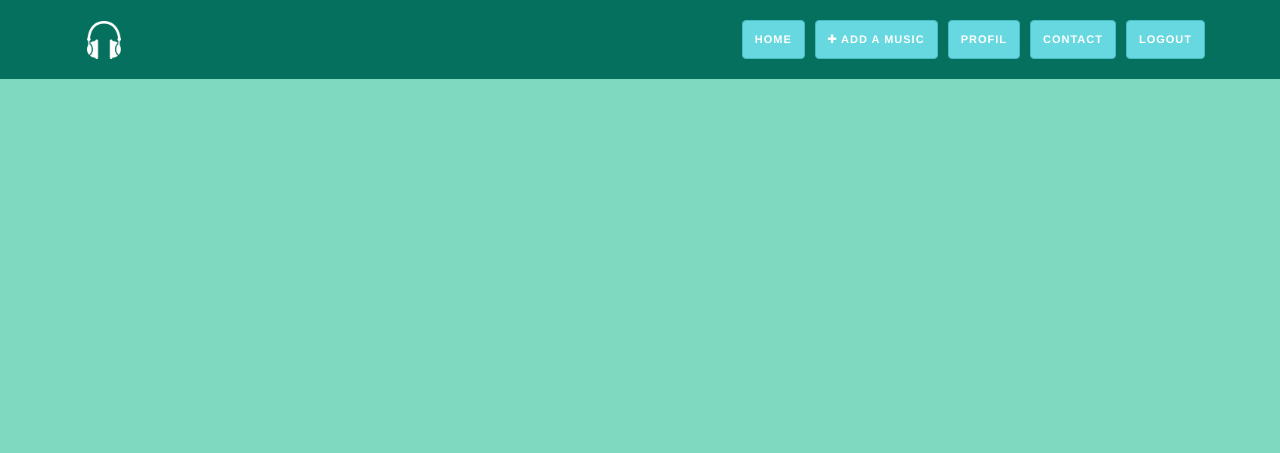
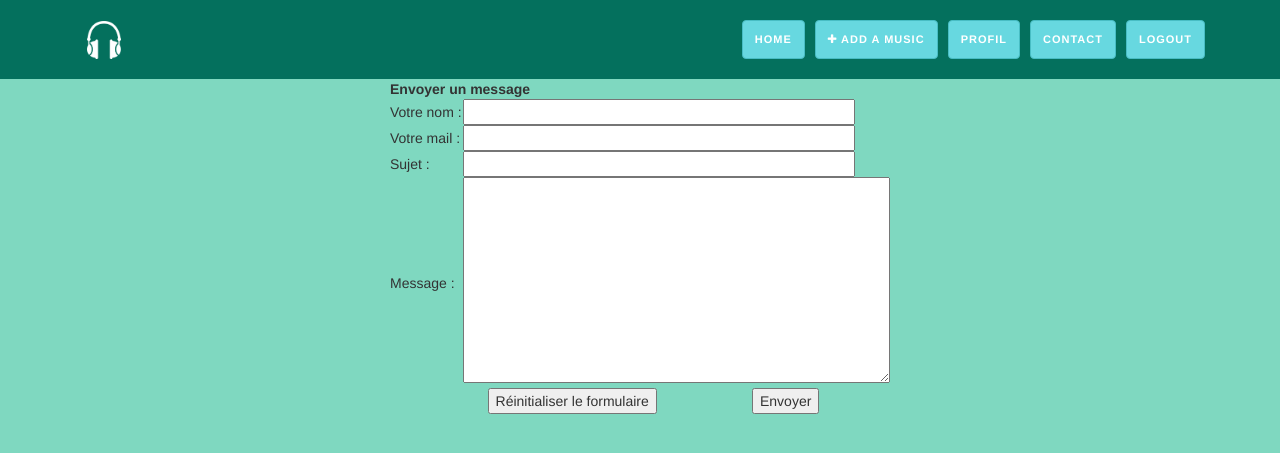
Before and after one commit to Xavpob/Test-GIT, a PHP site: page /contact in a window 1280 px wide. Shown: the top 453 px of the page. Run offline with PHP 8.4, Linux system fonts and the light colour scheme.

Commit message:
add contact form

```diff
--- a/IIM_A2_GIT-master/view/contact.php
+++ b/IIM_A2_GIT-master/view/contact.php
@@ -3,7 +3,38 @@
 	<div class="container">
 		<div class="row">
 			<div class="col-xs-12 col-sm-12 col-md-12 col-lg-12">
-
+			<table width="500" border="0" align="center" cellpadding="0" cellspacing="0">
+				<form action="envoi.php" method="post" enctype="application/x-www-form-urlencoded" name="formulaire">
+				<tr>
+				<td colspan="3"><strong>Envoyer un message</strong></td>
+				</tr>
+				<tr>
+				<td><div align="left">Votre nom :</div></td>
+				<td colspan="2"><input type="text" name="nom" size="45" maxlength="100"></td>
+				</tr>
+				<tr>
+				<td width="17%"><div align="left">Votre mail :</div></td>
+				<td colspan="2"><input type="text" name="mail" size="45" maxlength="100"></td>
+				</tr>
+				<tr>
+				<td><div align="left">Sujet : </div></td>
+				<td colspan="2"><input type="text" name="objet" size="45" maxlength="120"></td>
+				</tr>
+				<tr>
+				<td><div align="left">Message : </div></td>
+				<td colspan="2"><textarea name="message" cols="50" rows="10"></textarea></td>
+				</tr>
+				<tr>
+				<td></td>
+				<td width="42%"><center>
+				<input type="reset" name="Submit" value="Réinitialiser le formulaire">
+				</center></td>
+				<td width="41%"><center>
+				<input type="submit" name="Submit" value="Envoyer">
+				</center></td>
+				</tr>
+				</form>
+				</table>
 			</div>
 		</div>
 	</div>
```
